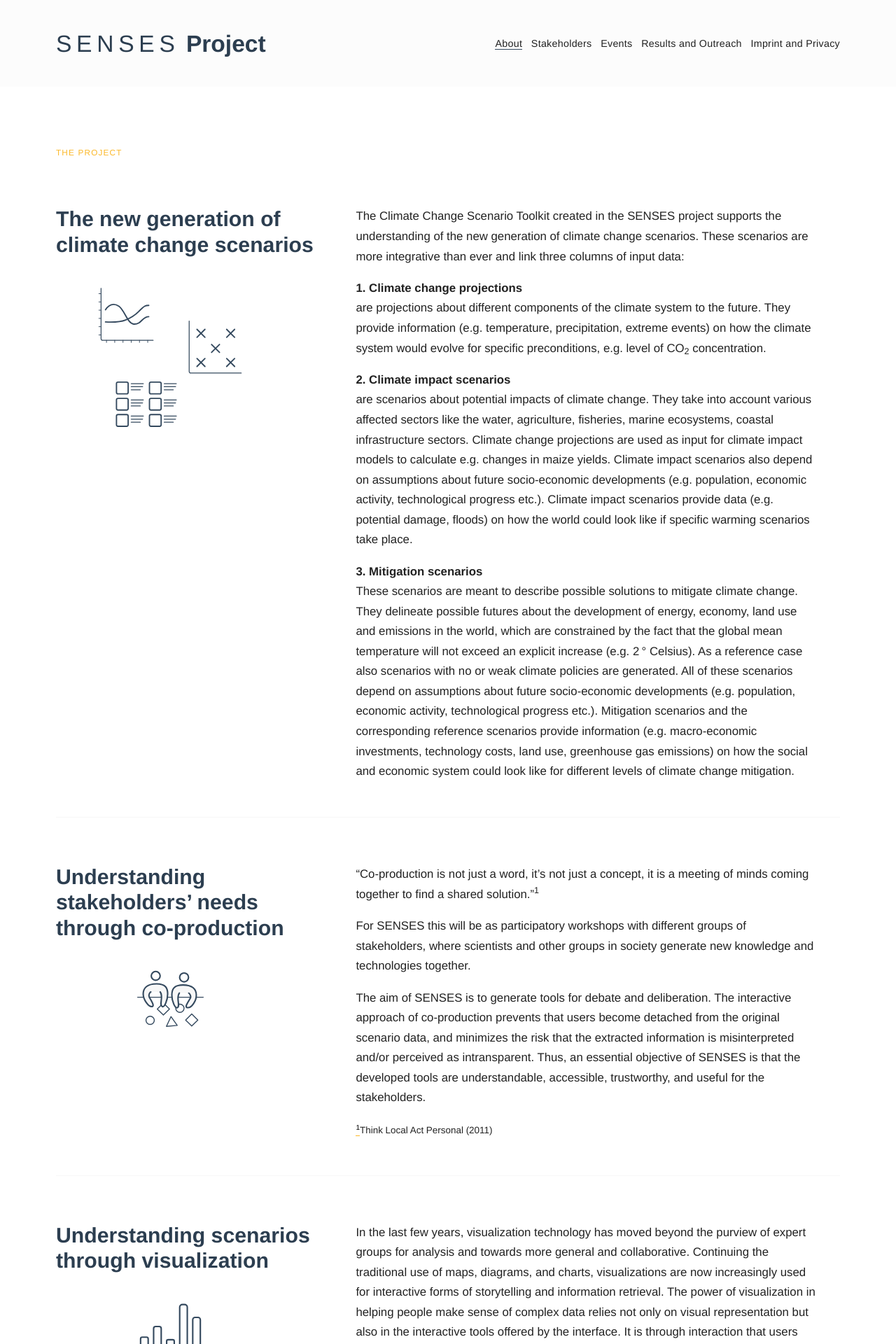
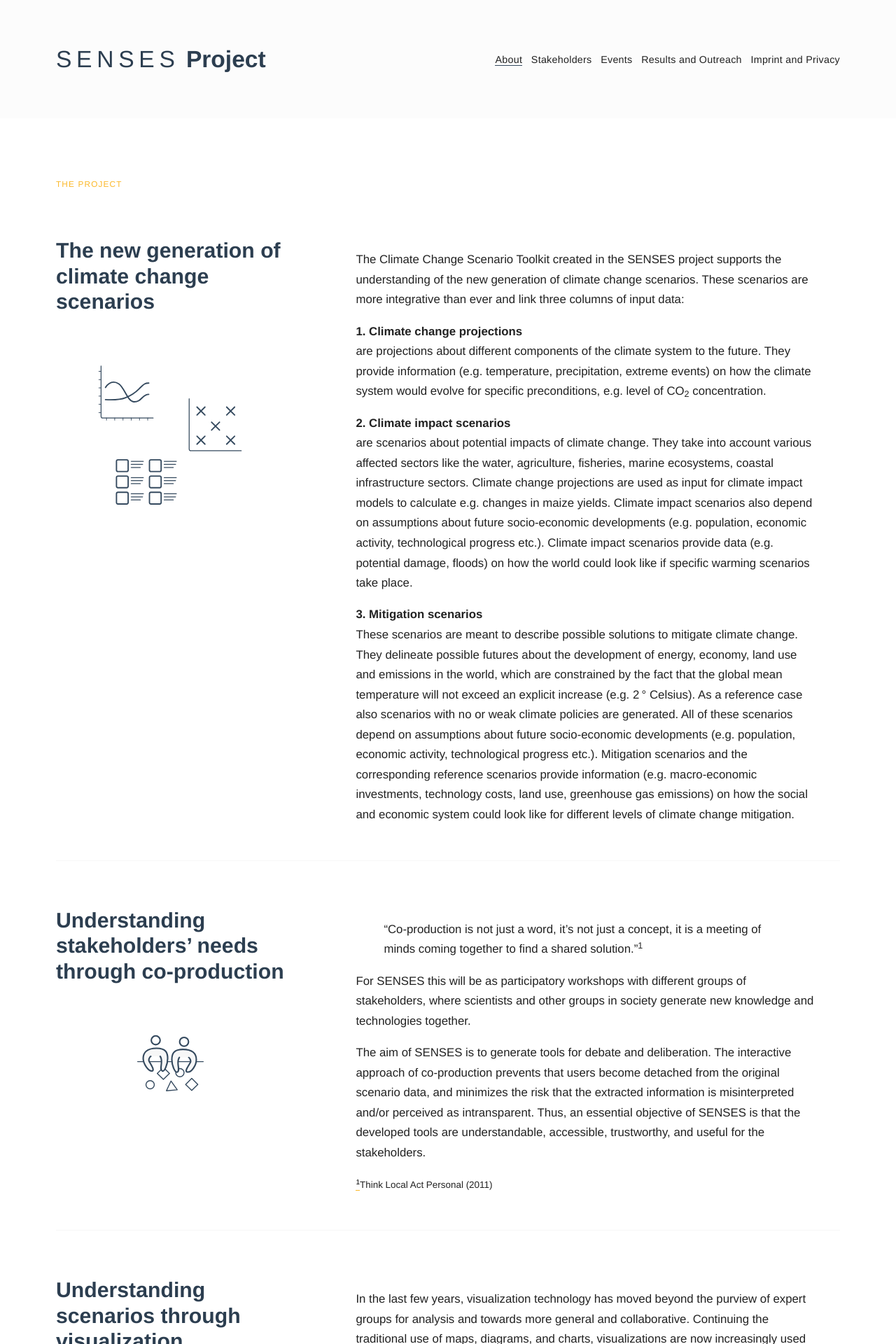
Before and after one commit to SensesProject/project-website-jekyll, a Jekyll site: the page built from index.html, in a window 1280 px wide. Shown: the top 1920 px of the page at 70% size. Built offline with Jekyll 4.4.1, drawn with Linux system fonts in a browser that asks for light colours; some web fonts are replaced.

Commit message:
Clean up

```diff
--- /dev/null
+++ b/_sass/mixins.scss
@@ -0,0 +1,5 @@
+@mixin media-query($device) {
+  @media screen and (min-width: $device) {
+    @content;
+  }
+}
--- a/_sass/style.scss
+++ b/_sass/style.scss
@@ -1,32 +1,9 @@
 @charset "utf-8";
 
-$font-sans: "IBM Plex Sans", "Helvetica Neue", "Segoe UI", "Oxygen", "Ubuntu", "Cantarell", "Open Sans", Helvetica, sans-serif !default;
-
-$font-family-default: $font-sans;
-$font-family-alternative: $font-sans;
-
-$font-weight-default: 400 !default;
-$font-weight-bold: 700 !default;
-
-$base-line-height: 1.7 !default;
-
-$spacing-unit:     2rem !default;
-
-$text-color:       #222 !default;
-$brand-color:      #2a7ae2 !default;
-
-$on-palm:          600px !default;
-$on-laptop:        800px !default;
-
-@mixin media-query($device) {
-  @media screen and (min-width: $device) {
-    @content;
-  }
-}
-
-// Import partials.
 @import
   "normalize",
+  "variables",
+  "mixins",
   "typography",
   "layout",
   "fonts"
@@ -34,8 +11,13 @@
 
 html {
   font: normal normal 105%/1.7 $font-family-default;
+  -ms-text-size-adjust: 100%;
+  -webkit-text-size-adjust: 100%;
+  -moz-osx-font-smoothing: grayscale;
+  -webkit-font-smoothing: antialiased;
+  font-weight: $font-weight-default;
+  font-kerning: normal;
   color: $text-color;
-  font-weight: $font-weight-default;
 }
 
 input {
@@ -65,15 +47,6 @@
 	font-style: inherit;
 }
 
-// .container {
-//   background-color: #f7f7f7;
-// }
-
-// .center {
-//   text-align: center;
-//   margin-top: $spacing-unit;
-// }
-
 input:focus,
 select:focus,
 textarea:focus,
@@ -94,39 +67,11 @@
   }
 }
 
-/**
- * Reset some basic elements
- */
-body, h1, h2, h3, h4, h5, h6,
-p, blockquote, pre, hr,
-dl, dd, ol, ul, figure {
-  margin: 0;
-  padding: 0;
-}
-
-/**
- * Basic styling
- */
-body {
-  -webkit-text-size-adjust: 100%;
-  -webkit-font-feature-settings: "kern" 1;
-     -moz-font-feature-settings: "kern" 1;
-       -o-font-feature-settings: "kern" 1;
-          font-feature-settings: "kern" 1;
-  font-kerning: normal;
-}
-
-/**
- * Images
- */
 img {
   max-width: 100%;
   vertical-align: middle;
 }
 
-/**
- * Figures
- */
 figure > img {
   display: block;
 }
@@ -147,16 +92,10 @@
   display: inline-block;
 }
 
-/**
- * Headings
- */
 h1, h2, h3, h4, h5, h6 {
   font-weight: $font-weight-bold;
 }
 
-/**
- * Links
- */
 a {
   color: #222;
   text-decoration: none;
@@ -172,30 +111,3 @@
     }
   }
 }
-
-.message {
-  margin-top: 0;
-  margin-bottom: 2rem;
-  border: 1px solid #b7005e !important;
-  border-radius: 2px;
-  padding: 2rem !important;
-}
-
-.btn {
-  font-size: 1.3rem;
-  padding: .6rem 1rem;
-  border: 1px solid #b7005e;
-  background-color: #b7005e;
-  color: #fff !important;
-  font-family: "IBM Plex Mono", monospace;
-  -webkit-transition: .3s;
-  transition: .3s;
-  font-weight: 600;
-  margin: 1rem 0 0;
-  display: inline-block;
-
-  &:hover, &:focus {
-    background-color: #fff;
-    color: #b7005e !important;
-  }
-}
--- /dev/null
+++ b/_sass/variables.scss
@@ -0,0 +1,17 @@
+$font-sans: "IBM Plex Sans", "Helvetica Neue", "Segoe UI", "Oxygen", "Ubuntu", "Cantarell", "Open Sans", Helvetica, sans-serif !default;
+
+$font-family-default: $font-sans;
+$font-family-alternative: $font-sans;
+
+$font-weight-default: 400 !default;
+$font-weight-bold: 700 !default;
+
+$base-line-height: 1.7 !default;
+
+$spacing-unit:     2rem !default;
+
+$text-color:       #222 !default;
+$brand-color:      #2a7ae2 !default;
+
+$on-palm:          600px !default;
+$on-laptop:        800px !default;
```
